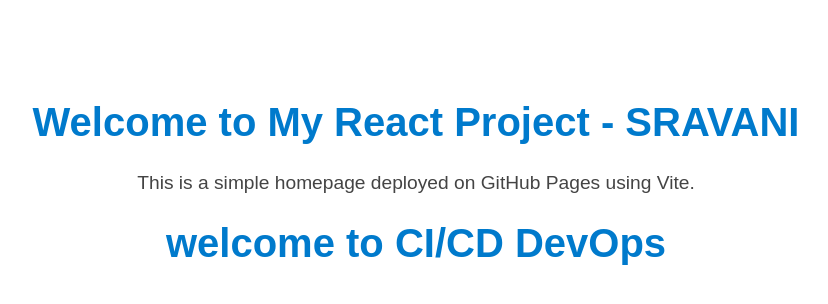
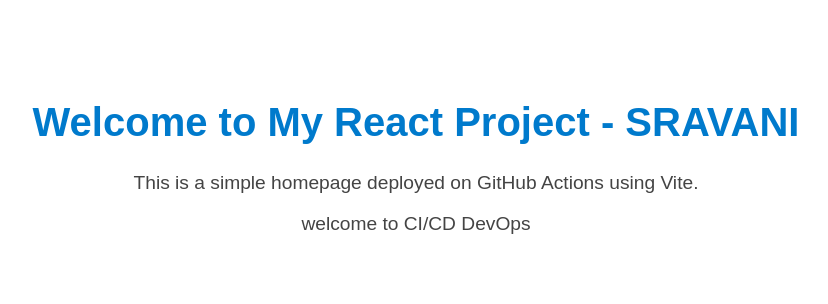
Before and after one commit to Sravanibalaraju/reactapp205-gitactions, a React (Vite) app: page / in a window 1280 px wide. Shown: the top 304 px of the page, without its empty margins (224-1052 px from the left). Built offline with nearby package versions, Linux system fonts and the light colour scheme.

Commit message:
updated App.jsx

```diff
--- a/package.json
+++ b/package.json
@@ -3,7 +3,7 @@
   "private": true,
   "version": "0.0.0",
   "type": "module",
-  "homepage": "https://github.com/Sravanibalaraju/reactapp205",
+  "homepage": "https://github.com/Sravanibalaraju/reactapp205-gitactions",
   "scripts": {
     "dev": "vite",
     "build": "vite build",
--- a/src/App.jsx
+++ b/src/App.jsx
@@ -4,8 +4,8 @@
   return (
     <div className="container">
       <h1>Welcome to My React Project - SRAVANI</h1>
-      <p>This is a simple homepage deployed on GitHub Pages using Vite.</p>
-      <h1>welcome to CI/CD DevOps</h1>
+      <p>This is a simple homepage deployed on GitHub Actions using Vite.</p>
+      <p>welcome to CI/CD DevOps</p>
     </div>
   );
 }
--- a/vite.config.js
+++ b/vite.config.js
@@ -4,5 +4,5 @@
 // https://vite.dev/config/
 export default defineConfig({
   plugins: [react()],
-base:'/reactapp205'
+base:'/reactapp205-gitactions/'
 })
```
